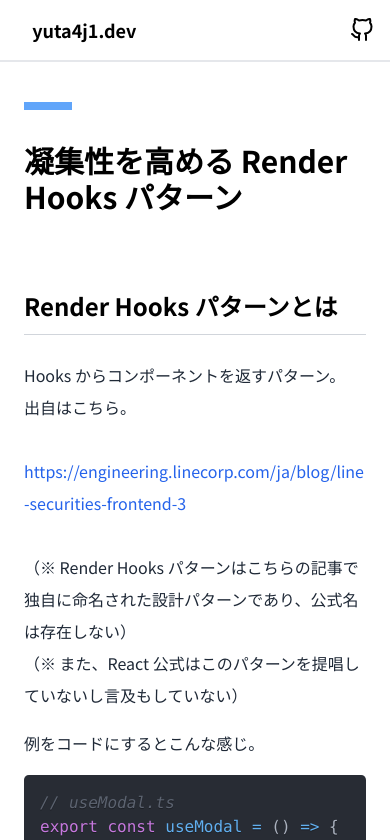
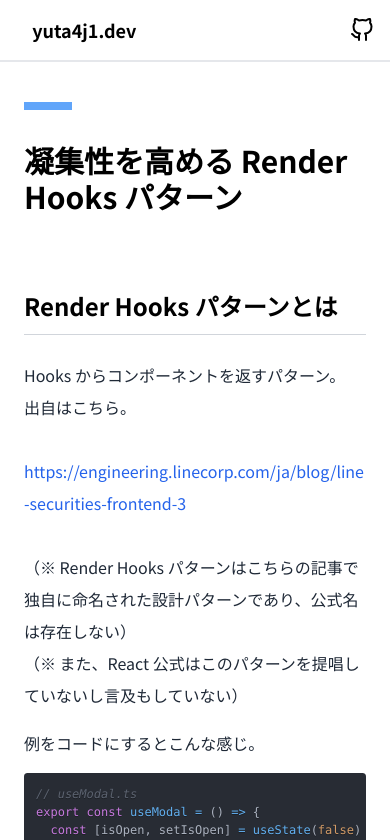
Before and after one commit to yuta4j1/yuta4j1.dev, a Next.js app: page /post/render-hooks in a window 390 px wide. Shown: the top 840 px of the page. Built offline with nearby package versions, Linux system fonts and the light colour scheme; no server answers.

Commit message:
fix: code font size for responsive

```diff
--- a/app/_components/Article/Article.tsx
+++ b/app/_components/Article/Article.tsx
@@ -204,6 +204,7 @@ export const Article: React.FC<{
                 const match = /language-(\w+)/.exec(className || '')
                 return !inline && match ? (
                   <Syntax
+                    className={classNames('text-xs', 'md:text-base')}
                     style={oneDark}
                     language={match[1]}
                     // eslint-disable-next-line
```
